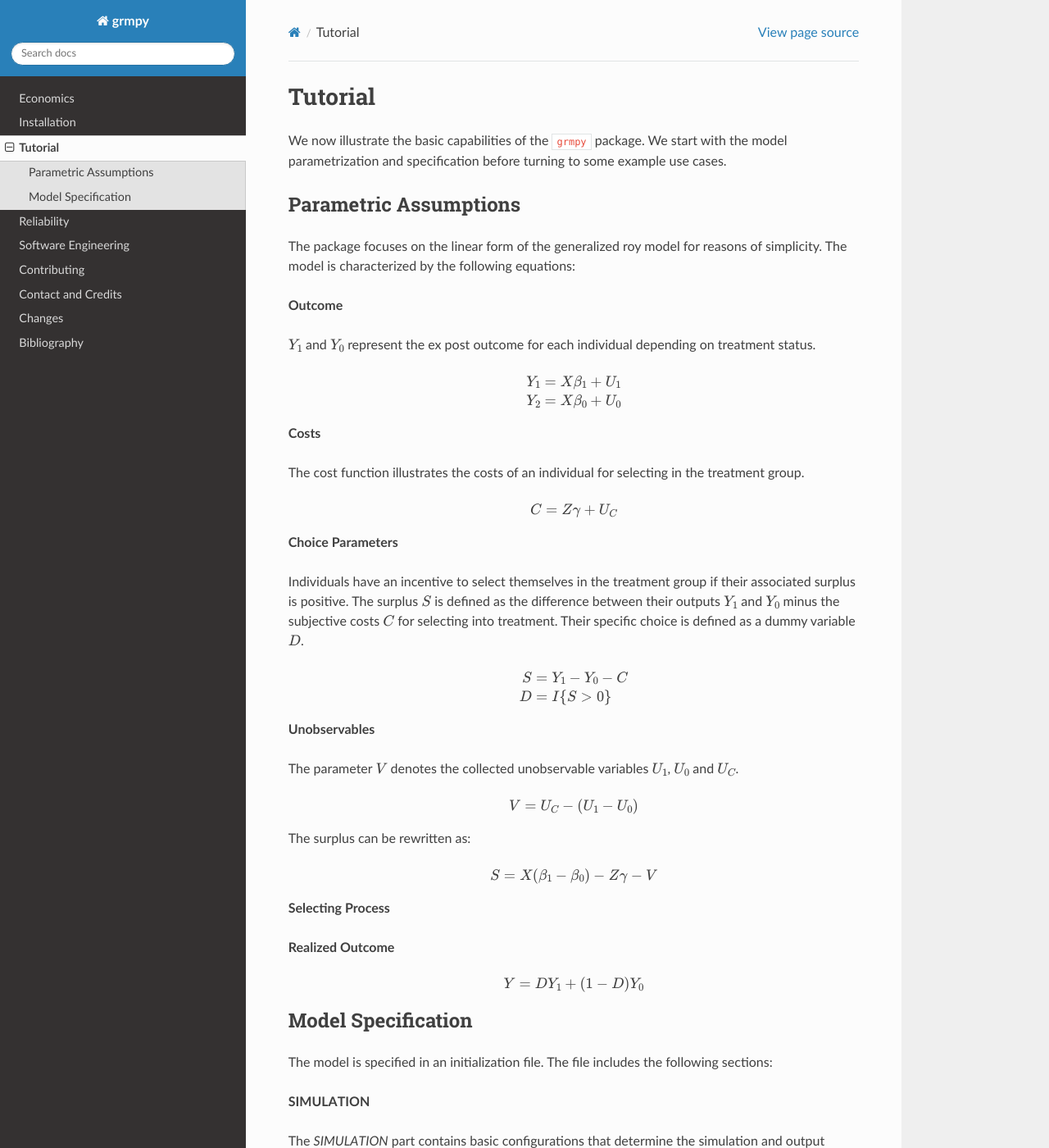
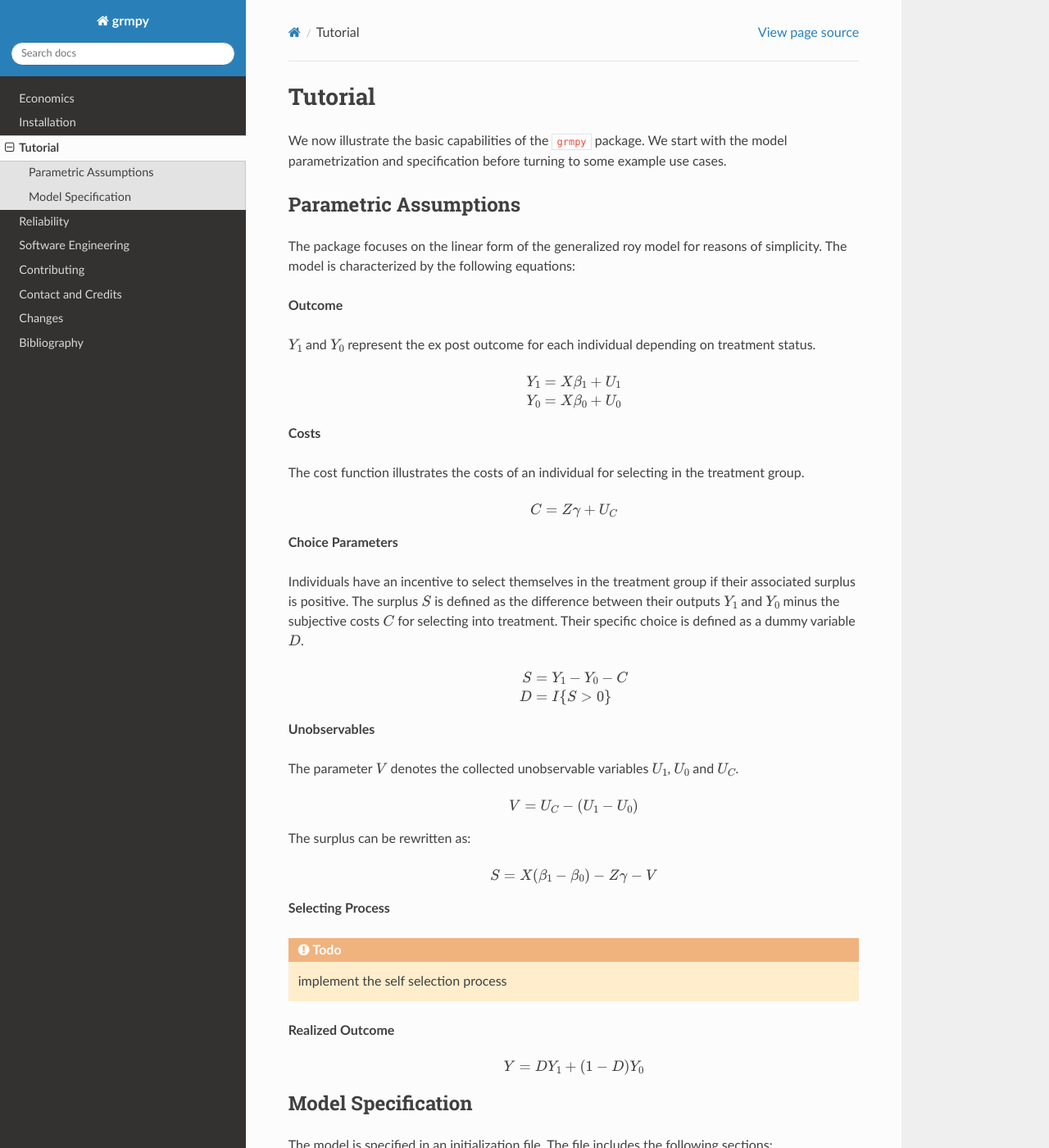
Before and after one commit to OpenSourceEconomics/grmpy, a Sphinx documentation site: the page built from docs/tutorial.rst, in a window 1280 px wide and 1400 px high. Shown: the whole window at 82% size. Built offline with Sphinx 7.4.7 and the Read the Docs theme 2.0.0, drawn with Linux system fonts in a browser that asks for light colours.

Commit message:
Fixed different issues and typo in tutorial.rst

```diff
--- a/docs/tutorial.rst
+++ b/docs/tutorial.rst
@@ -15,7 +15,7 @@
 
 .. math::
     Y_1 & = X \beta_1 + U_1 \\
-    Y_2 & = X \beta_0 + U_0 \\
+    Y_0 & = X \beta_0 + U_0 \\
 
 **Costs**
 
```
Also changed, not shown: other parts of docs/tutorial.rst (+2 -1 lines), 3 other files.
